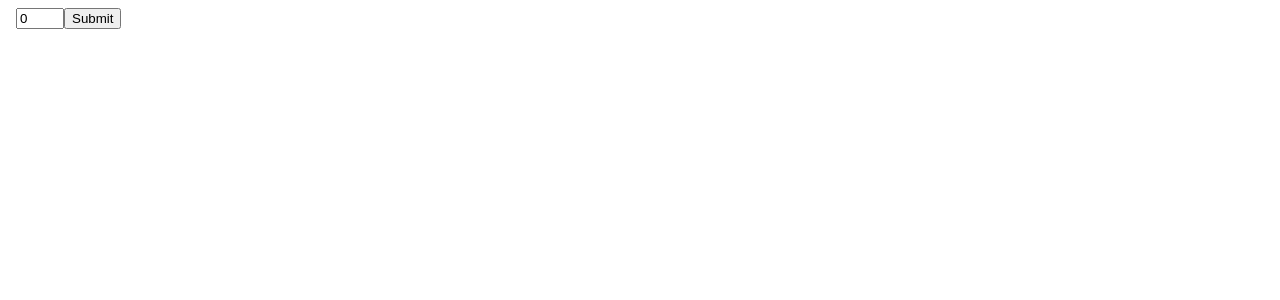
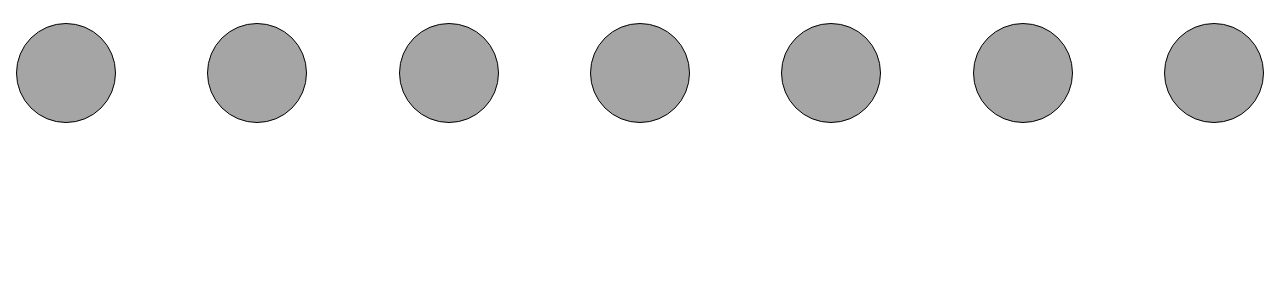
Before and after one commit to DaanEKR/4-in-a-row, an Angular app: page / in a window 1280 px wide. Shown: the top 300 px of the page. Built offline with nearby package versions, Linux system fonts and the light colour scheme.

Commit message:
added html and changed structure

```diff
--- a/src/app/app.component.html
+++ b/src/app/app.component.html
@@ -6,13 +6,26 @@
   <title>4 in a row</title>
 </head>
 <body>
-  <form *ngIf="!gameOver(); else gameOverTemplate" #addCoinForm="ngForm">
+  <!-- <form *ngIf="!gameOver(); else gameOverTemplate" #addCoinForm="ngForm">
     <input type="number" [ngModel]="0" name="column" placeholder="column number" min="0" max="{{COLUMNS - 1}}">
-    <button *ngIf="!winner" type="submit" (click)="turn(addCoinForm.value)">Submit</button>
-  </form>
+    <button type="submit" (click)="turn(addCoinForm.value)">Submit</button>
+  </form> -->
+      <div class="board" *ngIf="!gameOver(); else gameOverTemplate">
+        <div *ngFor="let column of board; let index=index;">
+          <span class="cell cell--used" *ngFor="let place of column"> {{ place }}</span>
+          <span (click)="turn(index)" class="cell"></span>
+        </div>
+      </div>
+
 
   <ng-template #gameOverTemplate>
-    <h1>{{winner}}</h1>
+    <p>Won</p>
+    <div class="board">
+      <div *ngFor="let column of board; let index=index">
+        <span class="cell" *ngFor="let place of column"> {{ place }}</span>
+        <span class="cell">{{ index }}</span>
+      </div>
+    </div>
   </ng-template>
 </body>
 </html>
--- a/src/app/app.component.scss
+++ b/src/app/app.component.scss
@@ -0,0 +1,34 @@
+.board {
+  display: flex;
+  flex-direction: row;
+  justify-content: space-between;
+  // transform: rotate(180deg)
+}
+
+.cell {
+  display: flex;
+  flex-direction: row;
+  margin-top: 15px;
+  width: 100px;
+  height: 100px;
+  background-color: #a5a5a5;
+  border: 1px solid black;
+  box-sizing: border-box;
+  border-radius: 50%;
+  align-items: center;
+  justify-content: center;
+
+  &:hover {
+    cursor: pointer;
+    background-color: #bdbdbd;
+
+  }
+
+  &--used {
+    pointer-events: none;
+  }
+}
+
+.test {
+  background-color: green;
+}
--- a/src/app/app.component.ts
+++ b/src/app/app.component.ts
@@ -14,21 +14,15 @@ const COMPUTER_COIN = "CPU";
 export class AppComponent implements OnInit {
   COLUMNS = 7;
   COLUMN_HEIGHT = 6;
-
-  title = 'game';
-  isplayerWin: boolean;
-  isOpponentWin: boolean;
-  winner: string;
   board: string[][] = [];
-
 
   ngOnInit(){
     for (let columnNumber = 0; columnNumber < this.COLUMNS; columnNumber++) {
-      this.board.push([]); // add empty column
+      this.board.push([]);
     }
+    console.log(this.board)
   }
-  // extract last 3 items
-  // check resultive array
+
   check3(column: string[], coinType: string) {
     return column.length > 2 && column.slice(-3).every(coin => coin === coinType);
   }
@@ -37,24 +31,23 @@ export class AppComponent implements OnInit {
     return column.length > 3 && column.slice(-4).every(coin => coin === coinType);
   }
 
-  playerWins() {
+  playerWins(): boolean {
     return this.board.some(column => this.check4(column, PLAYER_COIN));
   }
 
-  computerWins() {
+  computerWins(): boolean {
     return this.board.some(column => this.check4(column, COMPUTER_COIN));
   }
 
-  gameOver() {
+  gameOver(): boolean {
     return this.playerWins() || this.computerWins();
   }
 
-  turn({ column }) {
-    if(this.board[column].length < this.COLUMN_HEIGHT) {
-      this.board[column].push(PLAYER_COIN);
+  turn(index) {
+    if(this.board[index].length < this.COLUMN_HEIGHT) {
+      this.board[index].push(PLAYER_COIN);
+      console.log( this.board[index])
       if (this.playerWins()){
-        this.gameOver();
-        this.winner = 'YOU WIN';
         return;
       }
 
@@ -62,16 +55,12 @@ export class AppComponent implements OnInit {
       this.board[CPUChoice].push(COMPUTER_COIN);
       console.log(this.board);
       if (this.computerWins()){
-        this.gameOver();
-        this.winner = 'CPU WIN';
         return;
       }
+
 
     } else {
       console.log('invalid')
     }
-    // COMPUTER WINS?
-    // -- YES
-    // --- GAME OVER
   }
 }
```
